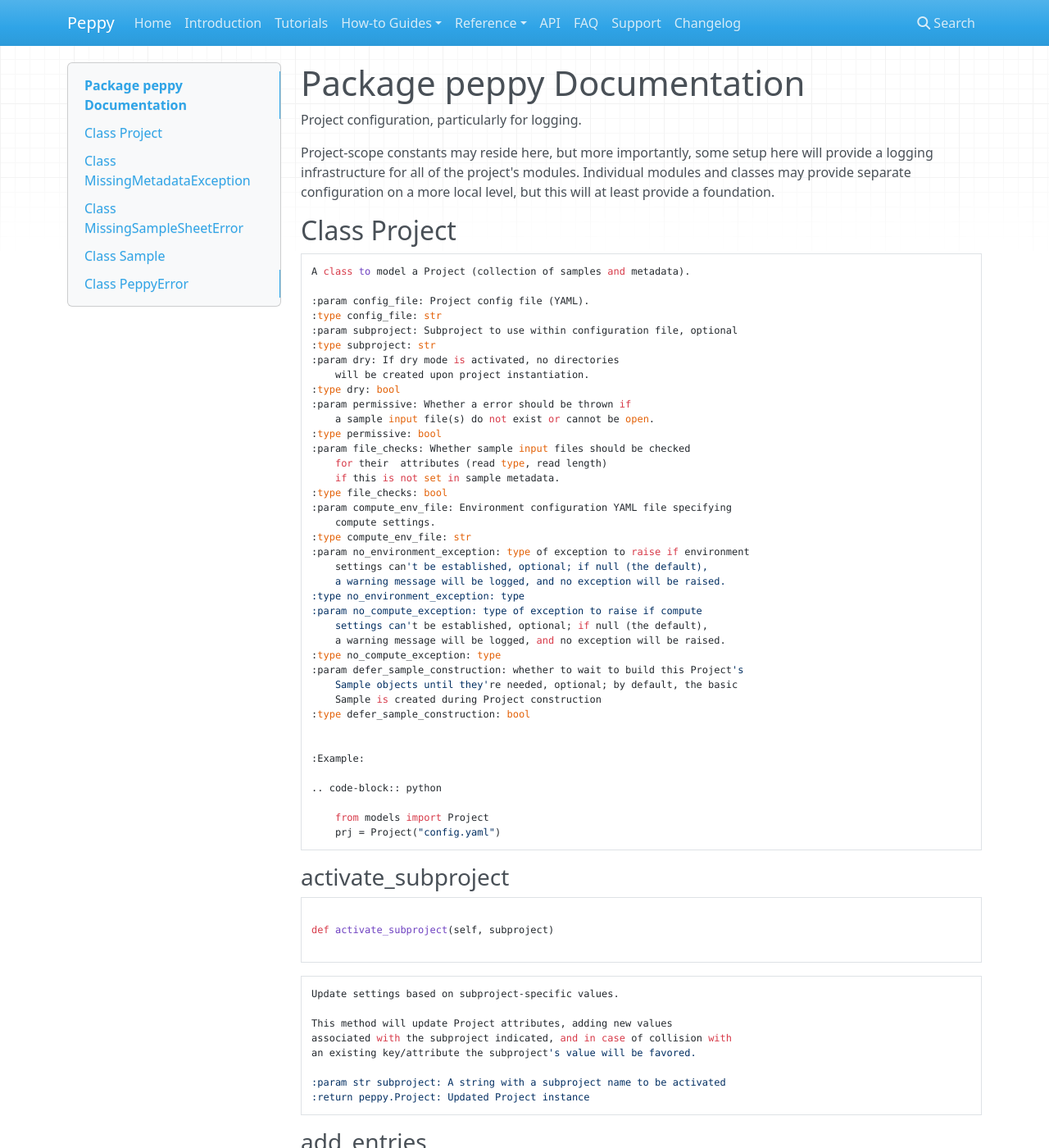
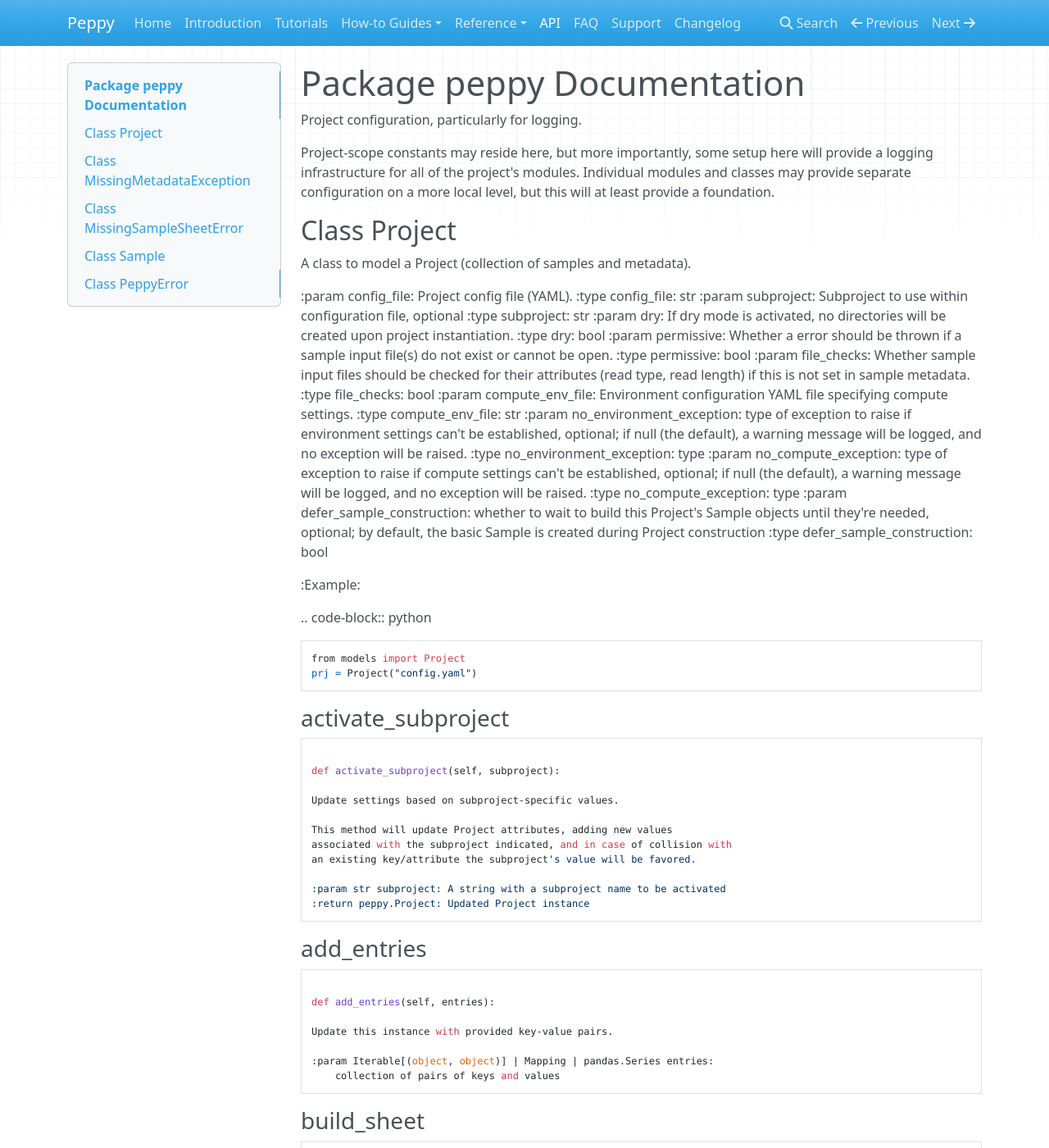
Before and after one commit to pepkit/peppy, an MkDocs documentation site: the page built from docs/docs/autodoc_build/peppy_oradoc.md, in a window 1280 px wide and 1400 px high. Shown: the whole window at 82% size. Built offline with MkDocs 1.6.1, drawn with Linux system fonts in a browser that asks for light colours; nearby versions of some CDN libraries; some of the changed text lies outside the part shown.

````diff
--- a/docs/docs/autodoc_build/peppy_oradoc.md
+++ b/docs/docs/autodoc_build/peppy_oradoc.md
@@ -9,7 +9,6 @@ local level, but this will at least provide a foundation.
 
 
 ## Class Project
-```python
 A class to model a Project (collection of samples and metadata).
 
 :param config_file: Project config file (YAML).
@@ -49,17 +48,11 @@ A class to model a Project (collection of samples and metadata).
 
     from models import Project
     prj = Project("config.yaml")
-```
 ### activate\_subproject
-```py
+```python
 
-def activate_subproject(self, subproject)
+def activate_subproject(self, subproject):
 
-```
-
-
-
-```python
 Update settings based on subproject-specific values.
 
 This method will update Project attributes, adding new values
@@ -71,16 +64,12 @@ an existing key/attribute the subproject's value will be favored.
 ```
 
 
+
 ### add\_entries
-```py
+```python
 
-def add_entries(self, entries)
+def add_entries(self, entries):
 
-```
-
-
-
-```python
 Update this instance with provided key-value pairs.
 
 :param Iterable[(object, object)] | Mapping | pandas.Series entries:
@@ -88,16 +77,12 @@ Update this instance with provided key-value pairs.
 ```
 
 
+
 ### build\_sheet
-```py
+```python
 
-def build_sheet(self, *protocols)
+def build_sheet(self, *protocols):
 
-```
-
-
-
-```python
 Create table of subset of samples matching one of given protocols.
 
 :return pandas.core.frame.DataFrame: DataFrame with from base version
@@ -106,44 +91,32 @@ Create table of subset of samples matching one of given protocols.
 ```
 
 
+
 ### clear
-```py
+```python
 
-def clear(self)
+def clear(self):
 
+D.clear() -> None.  Remove all items from D.
 ```
 
 
 
+### copy
 ```python
-D.clear() -> None.  Remove all items from D.
-```
 
+def copy(self):
 
-### copy
-```py
-
-def copy(self)
-
+Copy self to a new object.
 ```
 
 
 
+### finalize\_pipelines\_directory
 ```python
-Copy self to a new object.
-```
 
+def finalize_pipelines_directory(self, pipe_path=''):
 
-### finalize\_pipelines\_directory
-```py
-
-def finalize_pipelines_directory(self, pipe_path='')
-
-```
-
-
-
-```python
 Finalize the establishment of a path to this project's pipelines.
 
 With the passed argument, override anything already set.
@@ -159,45 +132,33 @@ local pipelines folder, then a location set in project environment.
 ```
 
 
+
 ### get
-```py
+```python
 
-def get(self, key, default=None)
+def get(self, key, default=None):
 
+D.get(k[,d]) -> D[k] if k in D, else d.  d defaults to None.
 ```
 
 
 
+### get\_arg\_string
 ```python
-D.get(k[,d]) -> D[k] if k in D, else d.  d defaults to None.
-```
 
+def get_arg_string(self, pipeline_name):
 
-### get\_arg\_string
-```py
-
-def get_arg_string(self, pipeline_name)
-
-```
-
-
-
-```python
 For this project, given a pipeline, return an argument string
 specified in the project config file.
 ```
 
 
+
 ### get\_sample
-```py
+```python
 
-def get_sample(self, sample_name)
+def get_sample(self, sample_name):
 
-```
-
-
-
-```python
 Get an individual sample object from the project.
 
 Will raise a ValueError if the sample is not found. In the case of multiple
@@ -209,16 +170,12 @@ raised and the first sample is returned.
 ```
 
 
+
 ### get\_samples
-```py
+```python
 
-def get_samples(self, sample_names)
+def get_samples(self, sample_names):
 
-```
-
-
-
-```python
 Returns a list of sample objects given a list of sample names
 
 :param list sample_names: A list of sample names to retrieve
@@ -226,16 +183,12 @@ Returns a list of sample objects given a list of sample names
 ```
 
 
+
 ### get\_subsample
-```py
+```python
 
-def get_subsample(self, sample_name, subsample_name)
+def get_subsample(self, sample_name, subsample_name):
 
-```
-
-
-
-```python
 From indicated sample get particular subsample.
 
 :param str sample_name: Name of Sample from which to get subsample
@@ -245,16 +198,12 @@ From indicated sample get particular subsample.
 ```
 
 
+
 ### infer\_name
-```py
+```python
 
-def infer_name(self)
+def infer_name(self):
 
-```
-
-
-
-```python
 Infer project name from config file path.
 
 First assume the name is the folder in which the config file resides,
@@ -265,16 +214,12 @@ is the parent of that folder.
 ```
 
 
+
 ### is\_null
-```py
+```python
 
-def is_null(self, item)
+def is_null(self, item):
 
-```
-
-
-
-```python
 Conjunction of presence in underlying mapping and value being None
 
 :param object item: Key to check for presence and null value
@@ -282,100 +227,72 @@ Conjunction of presence in underlying mapping and value being None
 ```
 
 
+
 ### items
-```py
+```python
 
-def items(self)
+def items(self):
 
+D.items() -> list of D's (key, value) pairs, as 2-tuples
 ```
 
 
 
+### iteritems
 ```python
-D.items() -> list of D's (key, value) pairs, as 2-tuples
-```
 
+def iteritems(self):
 
-### iteritems
-```py
-
-def iteritems(self)
-
+D.iteritems() -> an iterator over the (key, value) items of D
 ```
 
 
 
+### iterkeys
 ```python
-D.iteritems() -> an iterator over the (key, value) items of D
-```
 
+def iterkeys(self):
 
-### iterkeys
-```py
-
-def iterkeys(self)
-
+D.iterkeys() -> an iterator over the keys of D
 ```
 
 
 
+### itervalues
 ```python
-D.iterkeys() -> an iterator over the keys of D
-```
 
+def itervalues(self):
 
-### itervalues
-```py
-
-def itervalues(self)
-
+D.itervalues() -> an iterator over the values of D
 ```
 
 
 
+### keys
 ```python
-D.itervalues() -> an iterator over the values of D
-```
 
+def keys(self):
 
-### keys
-```py
-
-def keys(self)
-
+D.keys() -> list of D's keys
 ```
 
 
 
+### make\_project\_dirs
 ```python
-D.keys() -> list of D's keys
-```
 
+def make_project_dirs(self):
 
-### make\_project\_dirs
-```py
-
-def make_project_dirs(self)
-
+Creates project directory structure if it doesn't exist.
 ```
 
 
 
+### non\_null
 ```python
-Creates project directory structure if it doesn't exist.
-```
 
+def non_null(self, item):
 
-### non\_null
-```py
-
-def non_null(self, item)
-
-```
-
-
-
-```python
 Conjunction of presence in underlying mapping and value not being None
 
 :param object item: Key to check for presence and non-null value
@@ -383,16 +300,12 @@ Conjunction of presence in underlying mapping and value not being None
 ```
 
 
+
 ### parse\_config\_file
-```py
+```python
 
-def parse_config_file(self, subproject=None)
+def parse_config_file(self, subproject=None):
 
-```
-
-
-
-```python
 Parse provided yaml config file and check required fields exist.
 
 :param str subproject: Name of subproject to activate, optional
@@ -400,74 +313,54 @@ Parse provided yaml config file and check required fields exist.
 ```
 
 
+
 ### pop
-```py
+```python
 
-def pop(self, key, default=<object object at 0x7f89863fb030>)
+def pop(self, key, default=<object object at 0x7fb4b0a51030>):
 
-```
-
-
-
-```python
 D.pop(k[,d]) -> v, remove specified key and return the corresponding value.
 If key is not found, d is returned if given, otherwise KeyError is raised.
 ```
 
 
+
 ### popitem
-```py
+```python
 
-def popitem(self)
+def popitem(self):
 
-```
-
-
-
-```python
 D.popitem() -> (k, v), remove and return some (key, value) pair
 as a 2-tuple; but raise KeyError if D is empty.
 ```
 
 
+
 ### set\_project\_permissions
-```py
+```python
 
-def set_project_permissions(self)
+def set_project_permissions(self):
 
+Make the project's public_html folder executable.
 ```
 
 
 
+### setdefault
 ```python
-Make the project's public_html folder executable.
-```
 
+def setdefault(self, key, default=None):
 
-### setdefault
-```py
-
-def setdefault(self, key, default=None)
-
+D.setdefault(k[,d]) -> D.get(k,d), also set D[k]=d if k not in D
 ```
 
 
 
+### update
 ```python
-D.setdefault(k[,d]) -> D.get(k,d), also set D[k]=d if k not in D
-```
 
+def update(*args, **kwds):
 
-### update
-```py
-
-def update(*args, **kwds)
-
-```
-
-
-
-```python
 D.update([E, ]**F) -> None.  Update D from mapping/iterable E and F.
 If E present and has a .keys() method, does:     for k in E: D[k] = E[k]
 If E present and lacks .keys() method, does:     for (k, v) in E: D[k] = v
@@ -475,30 +368,22 @@ In either case, this is followed by: for k, v in F.items(): D[k] = v
 ```
 
 
+
 ### values
-```py
+```python
 
-def values(self)
+def values(self):
 
+D.values() -> list of D's values
 ```
 
 
 
-```python
-D.values() -> list of D's values
-```
-
-
 ## Class MissingMetadataException
-```python
 Project needs certain metadata.
-```
 ## Class MissingSampleSheetError
-```python
 Represent case in which sample sheet is specified but nonexistent.
-```
 ## Class Sample
-```python
 Class to model Samples based on a pandas Series.
 
 :param series: Sample's data.
@@ -512,17 +397,11 @@ Class to model Samples based on a pandas Series.
     prj = Project("ngs")
     sheet = SampleSheet("~/projects/example/sheet.csv", prj)
     s1 = Sample(sheet.iloc[0])
-```
 ### add\_entries
-```py
+```python
 
-def add_entries(self, entries)
+def add_entries(self, entries):
 
-```
-
-
-
-```python
 Update this instance with provided key-value pairs.
 
 :param Iterable[(object, object)] | Mapping | pandas.Series entries:
@@ -530,16 +409,12 @@ Update this instance with provided key-value pairs.
 ```
 
 
+
 ### as\_series
-```py
+```python
 
-def as_series(self)
+def as_series(self):
 
-```
-
-
-
-```python
 Returns a `pandas.Series` object with all the sample's attributes.
 
 :return pandas.core.series.Series: pandas Series representation
@@ -547,16 +422,12 @@ Returns a `pandas.Series` object with all the sample's attributes.
 ```
 
 
+
 ### check\_valid
-```py
+```python
 
-def check_valid(self, required=None)
+def check_valid(self, required=None):
 
-```
-
-
-
-```python
 Check provided sample annotation is valid.
 
 :param Iterable[str] required: collection of required sample attribute
@@ -567,44 +438,32 @@ Check provided sample annotation is valid.
 ```
 
 
+
 ### clear
-```py
+```python
 
-def clear(self)
+def clear(self):
 
+D.clear() -> None.  Remove all items from D.
 ```
 
 
 
+### copy
 ```python
-D.clear() -> None.  Remove all items from D.
-```
 
+def copy(self):
 
-### copy
-```py
-
-def copy(self)
-
+Copy self to a new object.
 ```
 
 
 
+### determine\_missing\_requirements
 ```python
-Copy self to a new object.
-```
 
+def determine_missing_requirements(self):
 
-### determine\_missing\_requirements
-```py
-
-def determine_missing_requirements(self)
-
-```
-
-
-
-```python
 Determine which of this Sample's required attributes/files are missing.
 
 :return (type, str): hypothetical exception type along with message
@@ -613,16 +472,12 @@ Determine which of this Sample's required attributes/files are missing.
 ```
 
 
+
 ### generate\_filename
-```py
+```python
 
-def generate_filename(self, delimiter='_')
+def generate_filename(self, delimiter='_'):
 
-```
-
-
-
-```python
 Create a name for file in which to represent this Sample.
 
 This uses knowledge of the instance's subtype, sandwiching a delimiter
@@ -636,44 +491,32 @@ is simply the sample name with an extension.
 ```
 
 
+
 ### generate\_name
-```py
+```python
 
-def generate_name(self)
+def generate_name(self):
 
+Generate name for the sample by joining some of its attribute strings.
 ```
 
 
 
+### get
 ```python
-Generate name for the sample by joining some of its attribute strings.
-```
 
+def get(self, key, default=None):
 
-### get
-```py
-
-def get(self, key, default=None)
-
+D.get(k[,d]) -> D[k] if k in D, else d.  d defaults to None.
 ```
 
 
 
+### get\_attr\_values
 ```python
-D.get(k[,d]) -> D[k] if k in D, else d.  d defaults to None.
-```
 
+def get_attr_values(self, attrlist):
 
-### get\_attr\_values
-```py
-
-def get_attr_values(self, attrlist)
-
-```
-
-
-
-```python
 Get value corresponding to each given attribute.
 
 :param str attrlist: name of an attribute storing a list of attr names
@@ -684,16 +527,12 @@ Get value corresponding to each given attribute.
 ```
 
 
+
 ### get\_sheet\_dict
-```py
+```python
 
-def get_sheet_dict(self)
+def get_sheet_dict(self):
 
-```
-
-
-
-```python
 Create a K-V pairs for items originally passed in via the sample sheet.
 
 This is useful for summarizing; it provides a representation of the
@@ -705,16 +544,12 @@ sample that excludes things like config files and derived entries.
 ```
 
 
+
 ### get\_subsample
-```py
+```python
 
-def get_subsample(self, subsample_name)
+def get_subsample(self, subsample_name):
 
-```
-
-
-
-```python
 Retrieve a single subsample by name.
 
 :param str subsample_name: The name of the desired subsample. Should
@@ -723,16 +558,12 @@ Retrieve a single subsample by name.
 ```
 
 
+
 ### get\_subsamples
-```py
+```python
 
-def get_subsamples(self, subsample_names)
+def get_subsamples(self, subsample_names):
 
-```
-
-
-
-```python
 Retrieve subsamples assigned to this sample
 
 :param list[str] subsample_names: List of names of subsamples to retrieve
@@ -740,16 +571,12 @@ Retrieve subsamples assigned to this sample
 ```
 
 
+
 ### infer\_attributes
-```py
+```python
 
-def infer_attributes(self, implications)
+def infer_attributes(self, implications):
 
-```
-
-
-
-```python
 Infer value for additional field(s) from other field(s).
 
 Add columns/fields to the sample based on values in those already-set
@@ -761,16 +588,12 @@ additional data elements for the sample.
 ```
 
 
+
 ### is\_dormant
-```py
+```python
 
-def is_dormant(self)
+def is_dormant(self):
 
-```
-
-
-
-```python
 Determine whether this Sample is inactive.
 
 By default, a Sample is regarded as active. That is, if it lacks an
@@ -782,16 +605,12 @@ in order to be considered switched 'on.'
 ```
 
 
+
 ### is\_null
-```py
+```python
 
-def is_null(self, item)
+def is_null(self, item):
 
-```
-
-
-
-```python
 Conjunction of presence in underlying mapping and value being None
 
 :param object item: Key to check for presence and null value
@@ -799,86 +618,62 @@ Conjunction of presence in underlying mapping and value being None
 ```
 
 
+
 ### items
-```py
+```python
 
-def items(self)
+def items(self):
 
+D.items() -> list of D's (key, value) pairs, as 2-tuples
 ```
 
 
 
+### iteritems
 ```python
-D.items() -> list of D's (key, value) pairs, as 2-tuples
-```
 
+def iteritems(self):
 
-### iteritems
-```py
-
-def iteritems(self)
-
+D.iteritems() -> an iterator over the (key, value) items of D
 ```
 
 
 
+### iterkeys
 ```python
-D.iteritems() -> an iterator over the (key, value) items of D
-```
 
+def iterkeys(self):
 
-### iterkeys
-```py
-
-def iterkeys(self)
-
+D.iterkeys() -> an iterator over the keys of D
 ```
 
 
 
+### itervalues
 ```python
-D.iterkeys() -> an iterator over the keys of D
-```
 
+def itervalues(self):
 
-### itervalues
-```py
-
-def itervalues(self)
-
+D.itervalues() -> an iterator over the values of D
 ```
 
 
 
+### keys
 ```python
-D.itervalues() -> an iterator over the values of D
-```
 
+def keys(self):
 
-### keys
-```py
-
-def keys(self)
-
+D.keys() -> list of D's keys
 ```
 
 
 
+### locate\_data\_source
 ```python
-D.keys() -> list of D's keys
-```
 
+def locate_data_source(self, data_sources, column_name='data_source', source_key=None, extra_vars=None):
 
-### locate\_data\_source
-```py
-
-def locate_data_source(self, data_sources, column_name='data_source', source_key=None, extra_vars=None)
-
-```
-
-
-
-```python
 Uses the template path provided in the project config section
 "data_sources" to piece together an actual path by substituting
 variables (encoded by "{variable}"") with sample attributes.
@@ -904,30 +699,22 @@ variables (encoded by "{variable}"") with sample attributes.
 ```
 
 
+
 ### make\_sample\_dirs
-```py
+```python
 
-def make_sample_dirs(self)
+def make_sample_dirs(self):
 
+Creates sample directory structure if it doesn't exist.
 ```
 
 
 
+### non\_null
 ```python
-Creates sample directory structure if it doesn't exist.
-```
 
+def non_null(self, item):
 
-### non\_null
-```py
-
-def non_null(self, item)
-
-```
-
-
-
-```python
 Conjunction of presence in underlying mapping and value not being None
 
 :param object item: Key to check for presence and non-null value
@@ -935,46 +722,34 @@ Conjunction of presence in underlying mapping and value not being None
 ```
 
 
+
 ### pop
-```py
+```python
 
-def pop(self, key, default=<object object at 0x7f89863fb030>)
+def pop(self, key, default=<object object at 0x7fb4b0a51030>):
 
-```
-
-
-
-```python
 D.pop(k[,d]) -> v, remove specified key and return the corresponding value.
 If key is not found, d is returned if given, otherwise KeyError is raised.
 ```
 
 
+
 ### popitem
-```py
+```python
 
-def popitem(self)
+def popitem(self):
 
-```
-
-
-
-```python
 D.popitem() -> (k, v), remove and return some (key, value) pair
 as a 2-tuple; but raise KeyError if D is empty.
 ```
 
 
+
 ### set\_file\_paths
-```py
+```python
 
-def set_file_paths(self, project=None)
+def set_file_paths(self, project=None):
 
-```
-
-
-
-```python
 Sets the paths of all files for this sample.
 
 :param AttMap project: object with pointers to data paths and
@@ -982,32 +757,24 @@ Sets the paths of all files for this sample.
 ```
 
 
+
 ### set\_genome
-```py
+```python
 
-def set_genome(self, genomes)
+def set_genome(self, genomes):
 
-```
-
-
-
-```python
 Set the genome for this Sample.
 
 :param Mapping[str, str] genomes: genome assembly by organism name
 ```
 
 
+
 ### set\_pipeline\_attributes
-```py
+```python
 
-def set_pipeline_attributes(self, pipeline_interface, pipeline_name, permissive=True)
+def set_pipeline_attributes(self, pipeline_interface, pipeline_name, permissive=True):
 
-```
-
-
-
-```python
 Set pipeline-specific sample attributes.
 
 Some sample attributes are relative to a particular pipeline run,
@@ -1025,16 +792,12 @@ object and the name of a pipeline to select from that interface.
 ```
 
 
+
 ### set\_read\_type
-```py
+```python
 
-def set_read_type(self, rlen_sample_size=10, permissive=True)
+def set_read_type(self, rlen_sample_size=10, permissive=True):
 
-```
-
-
-
-```python
 For a sample with attr `ngs_inputs` set, this sets the
 read type (single, paired) and read length of an input file.
 
@@ -1048,16 +811,12 @@ read type (single, paired) and read length of an input file.
 ```
 
 
+
 ### set\_transcriptome
-```py
+```python
 
-def set_transcriptome(self, transcriptomes)
+def set_transcriptome(self, transcriptomes):
 
-```
-
-
-
-```python
 Set the transcriptome for this Sample.
 
 :param Mapping[str, str] transcriptomes: transcriptome assembly by
@@ -1065,30 +824,22 @@ Set the transcriptome for this Sample.
 ```
 
 
+
 ### setdefault
-```py
+```python
 
-def setdefault(self, key, default=None)
+def setdefault(self, key, default=None):
 
+D.setdefault(k[,d]) -> D.get(k,d), also set D[k]=d if k not in D
 ```
 
 
 
+### to\_yaml
 ```python
-D.setdefault(k[,d]) -> D.get(k,d), also set D[k]=d if k not in D
-```
 
+def to_yaml(self, path=None, subs_folder_path=None, delimiter='_'):
 
-### to\_yaml
-```py
-
-def to_yaml(self, path=None, subs_folder_path=None, delimiter='_')
-
-```
-
-
-
-```python
 Serializes itself in YAML format.
 
 :param str path: A file path to write yaml to; provide this or
@@ -1104,35 +855,26 @@ Serializes itself in YAML format.
 ```
 
 
+
 ### update
-```py
+```python
 
-def update(self, newdata, **kwargs)
+def update(self, newdata, **kwargs):
 
+Update Sample object with attributes from a dict.
 ```
 
 
 
+### values
 ```python
-Update Sample object with attributes from a dict.
-```
 
+def values(self):
 
-### values
-```py
-
-def values(self)
-
+D.values() -> list of D's values
 ```
 
 
 
-```python
-D.values() -> list of D's values
-```
-
-
 ## Class PeppyError
-```python
 Base error type for peppy custom errors.
-```
--- a/docs/mkdocs.yml
+++ b/docs/mkdocs.yml
@@ -19,8 +19,8 @@ nav:
     - Pipeline interface: pipeline-interface.md
     - Project configuration: project-config.md
     - Sample annotation sheet: sample-annotation-sheet.md
-  #- API: autodoc_build/peppy_oradoc.md
-  - API: autodoc_build/peppy_pydoc.md
+  - API: autodoc_build/peppy_oradoc.md
+  #- API: autodoc_build/peppy_pydoc.md
   #  - Project: autodoc_build/project.md
   #  - Sample: autodoc_build/sample.md
   #  - Tools: autodoc_build/utils.md
````
